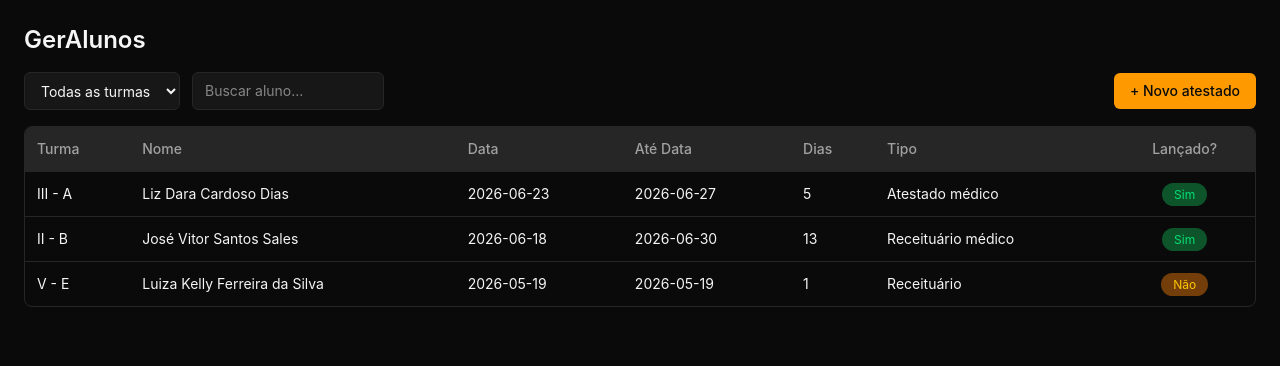
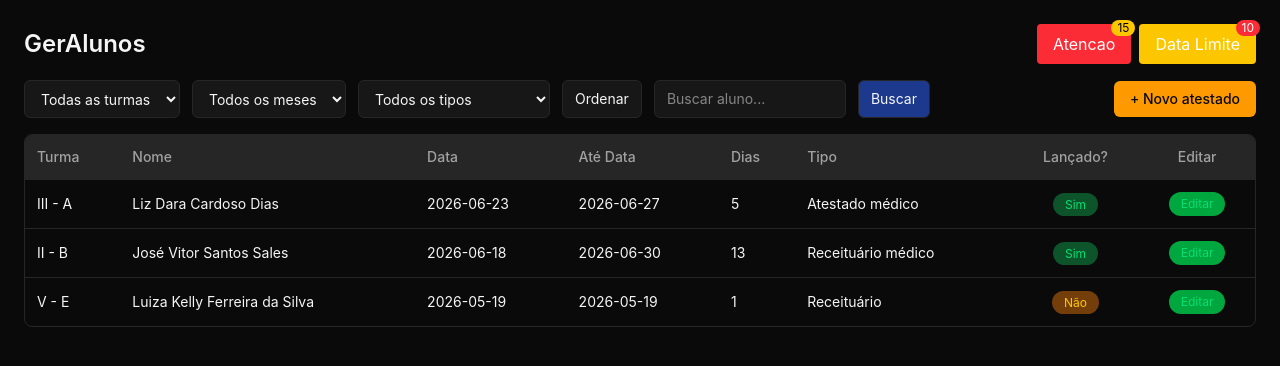
Before and after one commit to Sr-Okami/GerAlunos, a React (Vite) app: page / in a window 1280 px wide. Shown: the top 366 px of the page. Built offline with nearby package versions, Linux system fonts and the light colour scheme.

Commit message:
Atualizando Menu e Tabela.

```diff
--- a/index.html
+++ b/index.html
@@ -4,7 +4,7 @@
     <meta charset="UTF-8" />
     <link rel="icon" type="image/svg+xml" href="/favicon.svg" />
     <meta name="viewport" content="width=device-width, initial-scale=1.0" />
-    <title>geralunos</title>
+    <title>Geralunos</title>
   </head>
   <body>
     <div id="root"></div>
--- a/main.js
+++ b/main.js
@@ -1,15 +1,17 @@
-import { app, BrowserWindow } from 'electron'
+import { app, BrowserWindow, Menu } from 'electron'
 
 function createWindow() {
   const win = new BrowserWindow({
     width: 1000,
     height: 700,
+    resizable: true,
   })
 
   win.loadURL('http://localhost:5173')
-  win.webContents.openDevTools()
+  /*win.webContents.openDevTools()*/
 }
 
 app.whenReady().then(() => {
   createWindow()
+  Menu.setApplicationMenu(null)
 })
--- a/src/App.jsx
+++ b/src/App.jsx
@@ -1,15 +1,26 @@
 import AtestadosTable from "./components/AtestadosTable"
 import { mockAtestados } from "./data/mockAtestados"
 import FiltrosBar from "./components/FiltrosBar"
+import Atencao from "./components/Atencao"
+import DataLimite from "./components/DataLimite"
 
 function App() {
   return (
     <div className="min-h-screen bg-neutral-950 text-neutral-100 p-6">
-      <h1 className="text-2xl font-semibold mb-4"> GerAlunos</h1>
+      <div className="flex justify-between items-center mb-4">
+        <h1 className="text-2xl font-semibold">GerAlunos</h1>
+        <div className="flex gap-2">
+          <Atencao quantidade={15} />
+          <DataLimite falta={10} />
+        </div>
+      </div>
+
       <FiltrosBar
         turmas={['III - A', 'II - B', 'V - E']}
         onNovoAtestado={() => console.log('clicou em novo atestado')}
-      />      <div className="border border-neutral-800 rounded-lg overflow-hidden">
+      />
+
+      <div className="border border-neutral-800 rounded-lg overflow-hidden">
         <AtestadosTable atestados={mockAtestados} />
       </div>
     </div>
--- /dev/null
+++ b/src/components/Atencao.jsx
@@ -0,0 +1,21 @@
+
+function Atencao({ quantidade = 0 }) {
+  return (
+    <div className="relative inline-block">
+      <button
+        onClick={() => console.log('clicou em atencao')}
+        className="bg-red-500 hover:bg-red-600 text-white px-4 py-2 rounded trasition relative cursor-pointer"
+      >
+        Atencao
+      </button>
+      {/* numero de atencoes */}
+      {quantidade > 0 && (
+        <span className="absolute -top-1 -right-1 bg-yellow-400 text-black text-xs rounded-full px-1.5">
+          {quantidade}
+        </span>
+      )}
+    </div>
+  )
+}
+
+export default Atencao
--- a/src/components/AtestadosTable.jsx
+++ b/src/components/AtestadosTable.jsx
@@ -10,6 +10,7 @@ function AtestadosTable({ atestados }) {
           <th className="text-left p-3 font-medium">Dias</th>
           <th className="text-left p-3 font-medium">Tipo</th>
           <th className="text-center p-3 font-medium">Lançado?</th>
+          <th className="text-center p-3 font-medium">Editar</th>
         </tr>
       </thead>
       <tbody>
@@ -32,6 +33,11 @@ function AtestadosTable({ atestados }) {
                 </span>
               )}
             </td>
+            <td className="p-3 text-center">
+              <button className="bg-green-600 text-green-400 hover:bg-green-950 text-xs px-3 py-1 rounded-full cursor-pointer">
+                Editar
+              </button>
+            </td>
           </tr>
         ))}
       </tbody>
--- /dev/null
+++ b/src/components/DataLimite.jsx
@@ -0,0 +1,17 @@
+
+function DataLimite({ falta = 0 }) {
+  return (
+    <div className="relative inline-block">
+      <button onClick={() => console.log('clicou em data limite')}
+        className="bg-yellow-400 px-4 py-2 rounded hover:bg-yellow-500 text-white transition relative cursor-pointer"
+      >Data Limite</button>
+      {falta > 0 && (
+        <span className="absolute -top-1 -right-1 bg-red-500 text-white text-xs rounded-full px-1.5">
+          {falta}
+        </span>
+      )}
+    </div>
+  );
+}
+
+export default DataLimite;
--- a/src/components/FiltrosBar.jsx
+++ b/src/components/FiltrosBar.jsx
@@ -3,10 +3,13 @@ import { useState } from 'react'
 function FiltrosBar({ turmas, onNovoAtestado }) {
   const [busca, setBusca] = useState('')
   const [turmaSelecionada, setTurmaSelecionada] = useState('todas')
+  const [mes, setMes] = useState()
+  const [jus, setJus] = useState()
 
   return (
     <div className="flex justify-between items-center mb-4 gap-3 flex-wrap">
       <div className="flex gap-3">
+        {/* selecionar a turma */}
         <select
           value={turmaSelecionada}
           onChange={(e) => setTurmaSelecionada(e.target.value)}
@@ -19,7 +22,50 @@ function FiltrosBar({ turmas, onNovoAtestado }) {
             </option>
           ))}
         </select>
+        {/* selecionar o mês */}
+        <select
+          value={mes}
+          onChange={(e) => setMes(e.target.value)}
+          className="bg-neutral-900 border border-neutral-800 rounded-md px-3 py-2 text-sm"
+        >
+          <option value="">Todos os meses</option>
+          <option value="1">(01) Janeiro</option>
+          <option value="2">(02) Fevereiro</option>
+          <option value="3">(03) Março</option>
+          <option value="4">(04) Abril</option>
+          <option value="5">(05) Maio</option>
+          <option value="6">(06) Junho</option>
+          <option value="7">(07) Julho</option>
+          <option value="8">(08) Agosto</option>
+          <option value="9">(09) Setembro</option>
+          <option value="10">(10) Outubro</option>
+          <option value="11">(11) Novembro</option>
+          <option value="12">(12) Dezembro</option>
+        </select>
+        {/* selecionar o tipo de justificaiva */}
+        <select
+          value={jus}
+          onChange={(e) => setJus(e.target.value)}
+          className="bg-neutral-900 border border-neutral-800 rounded-md px-3 py-2 text-sm w-48"
+        >
+          <option value="">Todos os tipos</option>
+          <option value="1">Atestado</option>
+          <option value="2">Receituário</option>
+          <option value="3">Declaração</option>
+          <option value="4">Laudo</option>
+          <option value="5">Declaração Religiosa</option>
+          <option value="6">Justificado</option>
+        </select>
 
+        {/* Filtro e Ordenação */}
+        <button
+          onClick={() => console.log('ordenar')}
+          className="bg-neutral-900 border hover:bg-blue-800 border-neutral-800 rounded-md px-3 py-2 text-sm cursor-pointer"
+        >
+          Ordenar
+        </button>
+
+        {/* Campo de Busca */}
         <input
           type="text"
           placeholder="Buscar aluno..."
@@ -27,11 +73,19 @@ function FiltrosBar({ turmas, onNovoAtestado }) {
           onChange={(e) => setBusca(e.target.value)}
           className="bg-neutral-900 border border-neutral-800 rounded-md px-3 py-2 text-sm w-48"
         />
+        {/* Botão de Buscar */}
+        <button
+          onClick={() => console.log('buscar', busca, turmaSelecionada, mes)}
+          className="bg-blue-900 border hover:bg-blue-800 border-neutral-800 rounded-md px-3 py-2 text-sm cursor-pointer"
+        >
+          Buscar
+        </button>
+
       </div>
 
       <button
         onClick={onNovoAtestado}
-        className="bg-amber-500 text-neutral-950 font-medium px-4 py-2 rounded-md text-sm hover:bg-amber-400"
+        className="bg-amber-500 text-neutral-950 font-medium px-4 py-2 rounded-md text-sm hover:bg-amber-400 cursor-pointer"
       >
         + Novo atestado
       </button>
```
